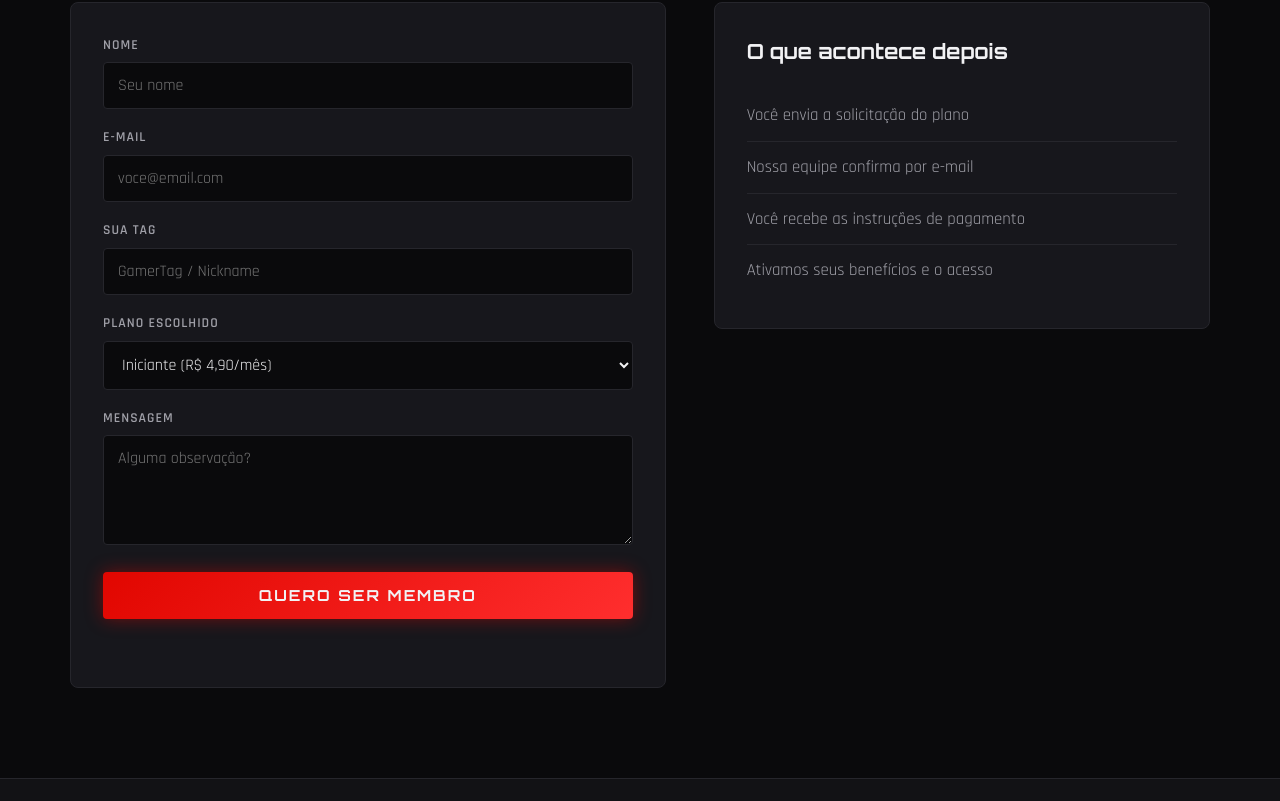
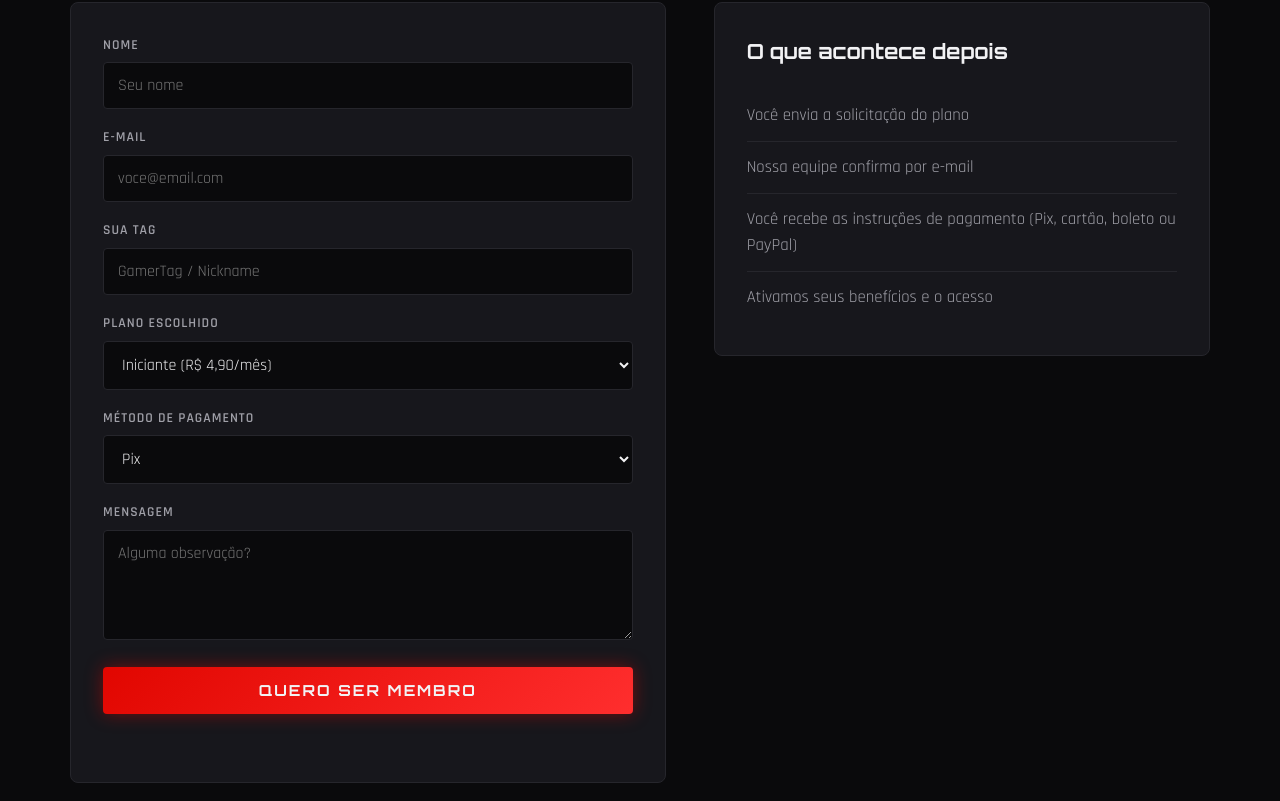
Before and after one commit to be22pn2/TW7, a plain HTML site: page membros.html in a window 1280 px wide. Shown: the part 1255-2056 px from the top of the page. Drawn offline with nearby package versions, Linux system fonts and the light colour scheme.

Commit message:
Adiciona metodo de pagamento ao formulario de membro

```diff
--- a/js/membros.js
+++ b/js/membros.js
@@ -41,12 +41,16 @@
             btn.disabled = true;
             btn.textContent = 'Enviando...';
 
+            const obs = document.getElementById('member-mensagem').value.trim();
+            const mensagem = 'Método de pagamento: ' + document.getElementById('member-pagamento').value +
+                (obs ? '\n\nObservações: ' + obs : '');
+
             const payload = {
                 nome: document.getElementById('member-nome').value.trim(),
                 email: document.getElementById('member-email').value.trim(),
                 tag: document.getElementById('member-tag').value.trim(),
                 interesse: 'Quero ser membro - Plano ' + planSelect.value,
-                mensagem: document.getElementById('member-mensagem').value.trim()
+                mensagem: mensagem
             };
 
             try {
--- a/membros.html
+++ b/membros.html
@@ -100,6 +100,14 @@
                         <option value="Elite">Elite (R$ 19,90/mês)</option>
                     </select>
 
+                    <label for="member-pagamento">Método de pagamento</label>
+                    <select id="member-pagamento" name="pagamento">
+                        <option value="Pix">Pix</option>
+                        <option value="Cartão de crédito">Cartão de crédito</option>
+                        <option value="Boleto">Boleto</option>
+                        <option value="PayPal">PayPal</option>
+                    </select>
+
                     <label for="member-mensagem">Mensagem</label>
                     <textarea id="member-mensagem" name="mensagem" rows="4" placeholder="Alguma observação?"></textarea>
 
@@ -111,7 +119,7 @@
                     <ul>
                         <li>Você envia a solicitação do plano</li>
                         <li>Nossa equipe confirma por e-mail</li>
-                        <li>Você recebe as instruções de pagamento</li>
+                        <li>Você recebe as instruções de pagamento (Pix, cartão, boleto ou PayPal)</li>
                         <li>Ativamos seus benefícios e o acesso</li>
                     </ul>
                 </div>
```
